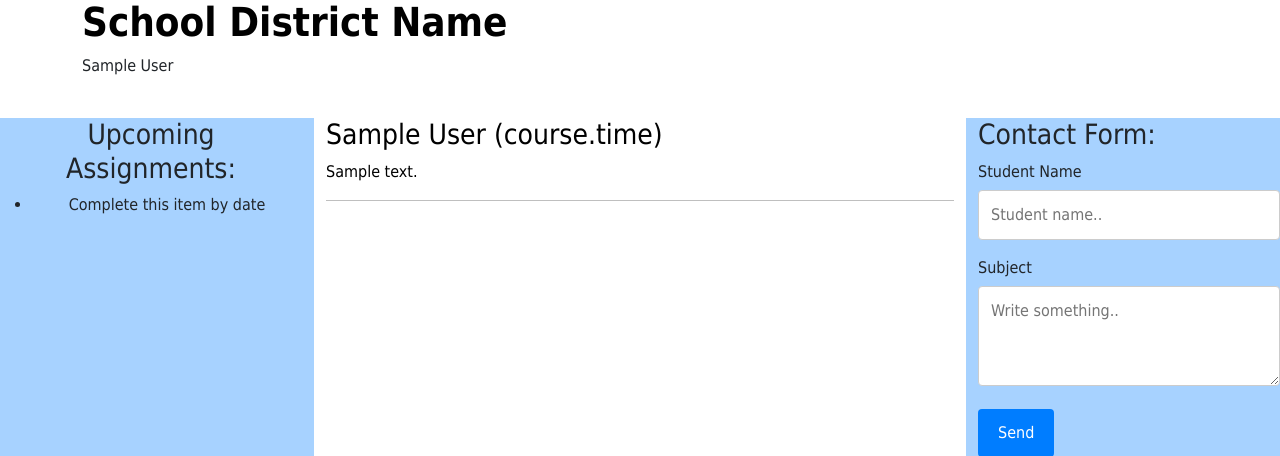
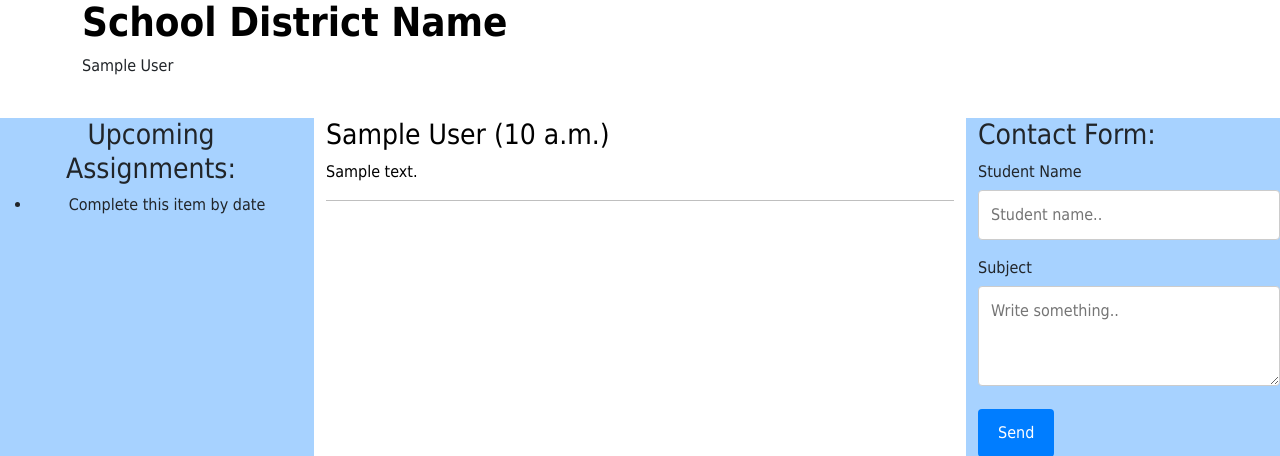
Before and after one commit to ZRhodes94/student-management-system, a Django app: template student_management_system/templates/home.html in a window 1280 px wide. Shown: the part 118-574 px from the top of the page. Run offline with Django 4.2, Linux system fonts and the light colour scheme; the template is opened without the code that fills it: values that come from a table or form of the project are taken from there, others are empty; tables that the repository leaves empty hold one stand-in row (values such as "Sample post"); some libraries are stand-ins or nearby versions.

Commit message:
updated django html syntax on home

```diff
--- a/student_management_system/templates/home.html
+++ b/student_management_system/templates/home.html
@@ -49,7 +49,7 @@
         {% for course in courses %}
           <div class="row">
             <a href="{% url 'class_view' %}" style="color: black; text-decoration: none;">
-              <h3>{{ course.name }} (course.time)</h3>
+              <h3>{{ course.name }} ({{course.time}})</h3>
               <p>{{ course.description }}</p>
               <hr>
             </a>
```
